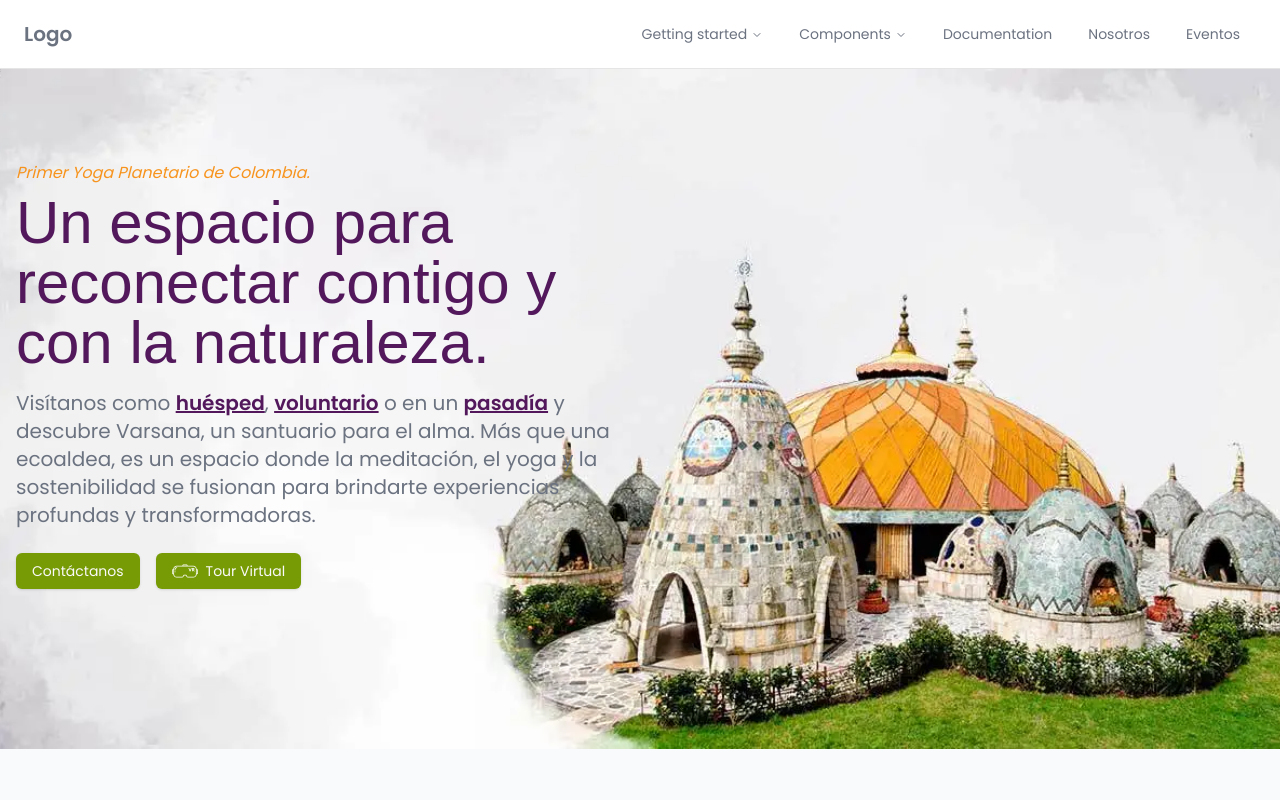
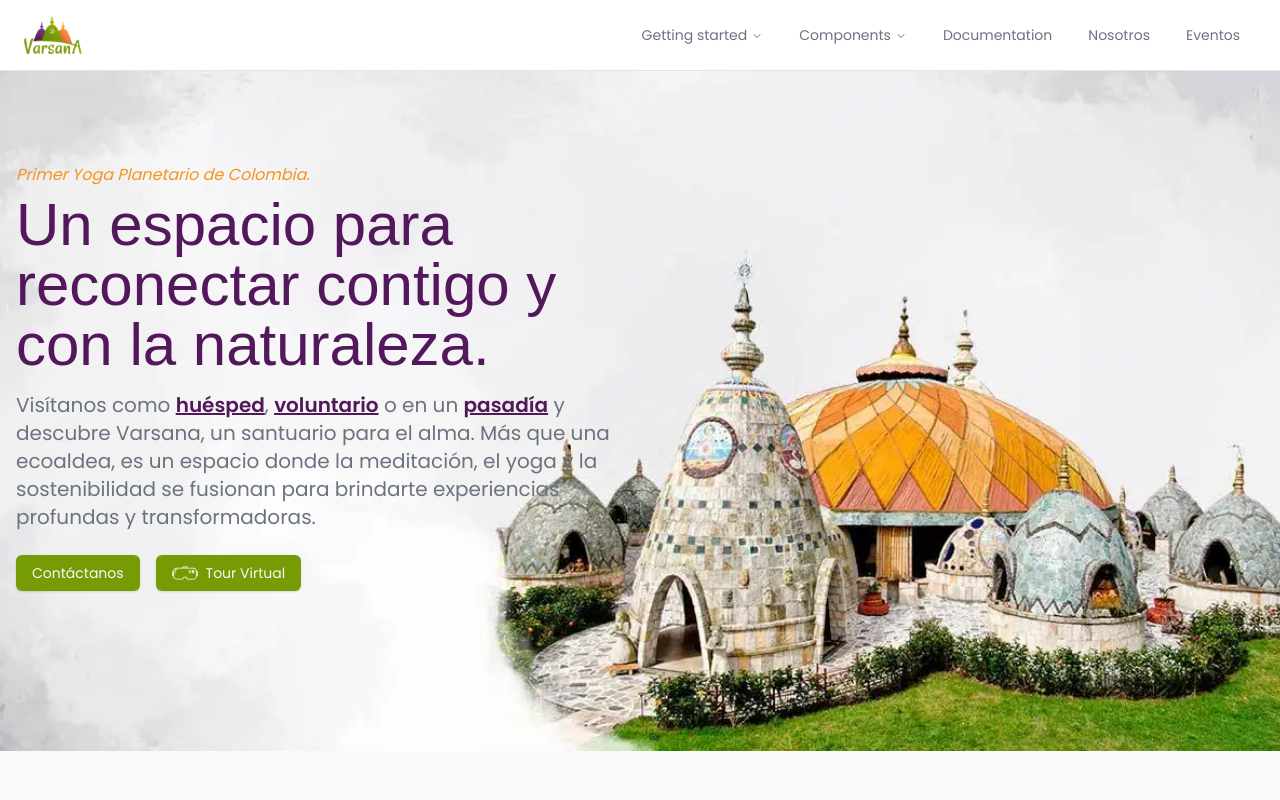
Before and after one commit to Jabar42/my-next-app, a Next.js app: page / in a window 1280 px wide. Shown: the top 800 px of the page. Built offline with nearby package versions, Linux system fonts and the light colour scheme; a web font is replaced by a local one.

Commit message:
Replace text logo with Next.js Image component for Varsana logo

```diff
--- a/src/components/header.tsx
+++ b/src/components/header.tsx
@@ -1,11 +1,17 @@
 import Link from "next/link"
 import { MyNav } from "./myNav"
-
+import Image from "next/image"
 export function Header() {
   return (
     <header className="flex items-center justify-between px-6 py-4 border-b">
       <Link href="/" className="flex items-center space-x-2">
-        <span className="text-xl font-bold">Logo</span>
+        <Image
+          src="/logo.png"
+          alt="Logo de Varsana"
+          width={58}
+          height={20}
+          priority
+        />
       </Link>
       <MyNav />
     </header>
```
